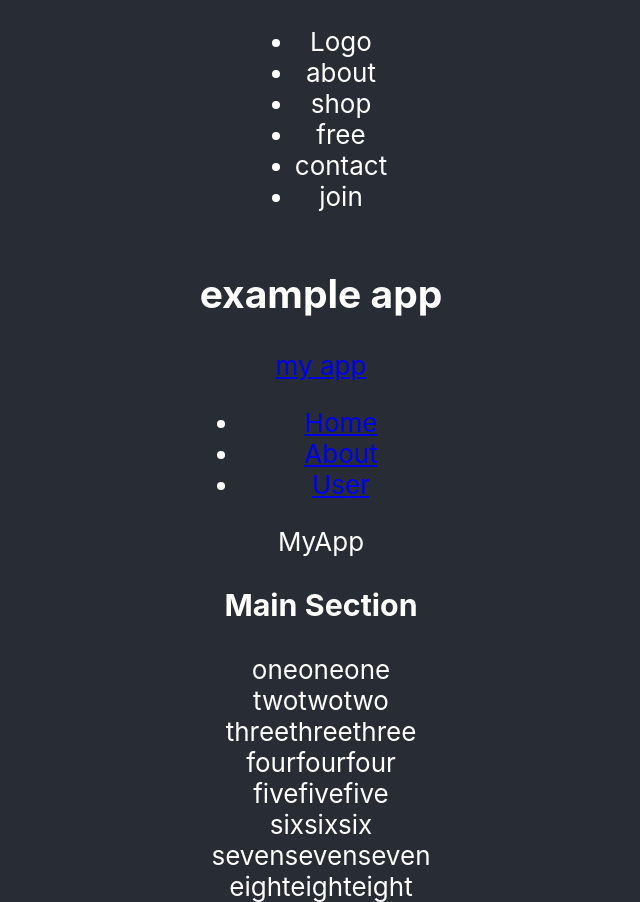
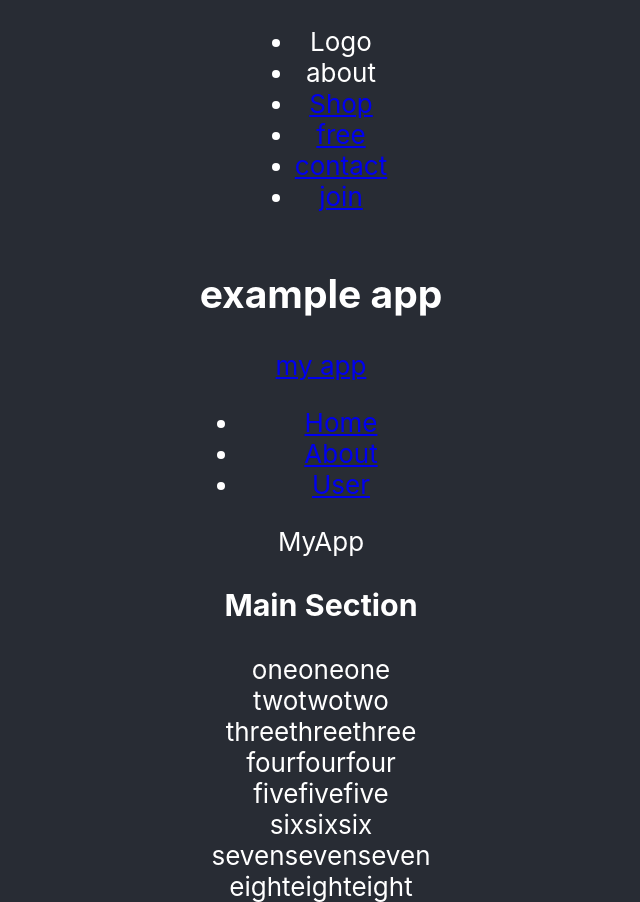
Before and after one commit to monikateslak/myExapmleApp, a React (Create React App) app: page /myapp in a window 1280 px wide. Shown: the whole page, without its empty margins (319-959 px from the left). Built offline with nearby package versions, Linux system fonts and the light colour scheme.

Commit message:
add shop contact join path

```diff
--- a/src/App.js
+++ b/src/App.js
@@ -1,3 +1,4 @@
+// DZIAŁA ROUTER !!!!!!!!!!!!!!!!!!!!!!!!!!!!!
 import React from 'react'
 //import logo from './logo.svg'
 import './App.css'
@@ -10,6 +11,10 @@ const Home = () => <div>Home</div>
 const About = () => <div>About</div>
 const User = () => <div>User</div>
 const MyApp = () => <div>MyApp</div>
+const Shop = () => <div>Shop</div>
+const Free = () => <div>Free</div>
+const Contact = () => <div>Contact</div>
+const Join = () => <div>Join</div>
 
 function App() {
   return (
@@ -24,6 +29,10 @@ function App() {
               <Route path="/about" element={<About></About>}></Route>
               <Route path="/user" element={<User></User>}></Route>
               <Route path="/myapp" element={<MyApp></MyApp>}></Route>
+              <Route path="/shop" element={<Shop></Shop>}></Route>
+              <Route path="/free" element={<Free></Free>}></Route>
+              <Route path="/contact" element={<Contact></Contact>}></Route>
+              <Route path="/join" element={<Join></Join>}></Route>
             </Routes>
           </Router>
           <MainSection></MainSection>
--- a/src/Navigation.js
+++ b/src/Navigation.js
@@ -1,17 +1,26 @@
 import React from 'react'
+import { BrowserRouter as Router, Link } from 'react-router-dom'
 
 function Navigation() {
   return (
     <div className="navigation">
       <nav>
-        <ul>
-          <li>Logo</li>
-          <li>about</li>
-          <li>shop</li>
-          <li>free</li>
-          <li>contact</li>
-          <li>join</li>
-        </ul>
+        <Router>
+          <ul>
+            <li>Logo</li>
+            <li>
+              <Link to="/about"></Link>about
+            </li>
+            <li>
+              <Link to="/shop">Shop</Link></li>
+            <li>
+              <Link to="/free">free</Link></li>
+            <li>
+              <Link to="/contact">contact</Link></li>
+            <li>
+              <Link to="/join">join</Link></li>
+          </ul>
+        </Router>
       </nav>
     </div>
   )
```
